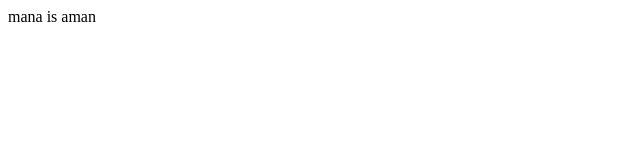
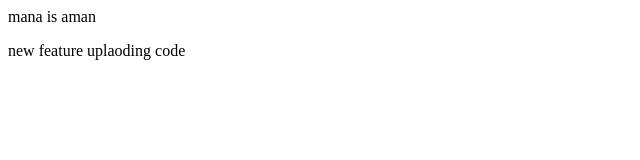
Before and after one commit to amanverma3342/uplaodingrepo, a plain HTML site: page index.html in a window 1280 px wide. Shown: the whole page, without its empty margins (0-640 px from the left). Drawn offline with Linux system fonts and the light colour scheme.

Commit message:
new feature

```diff
--- a/index.html
+++ b/index.html
@@ -1 +1,4 @@
 <p>mana is aman</p>
+<p>
+    new feature uplaoding code
+</p>
```
